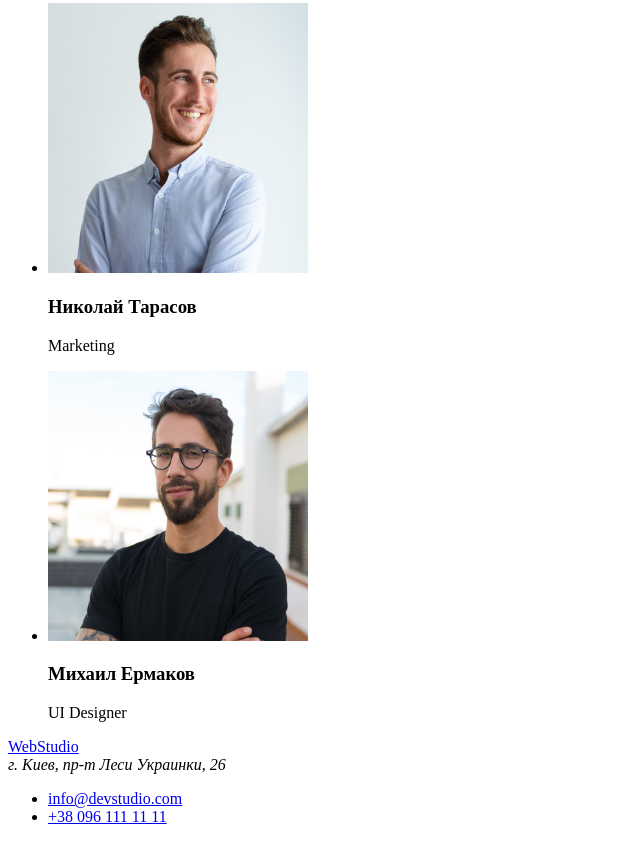
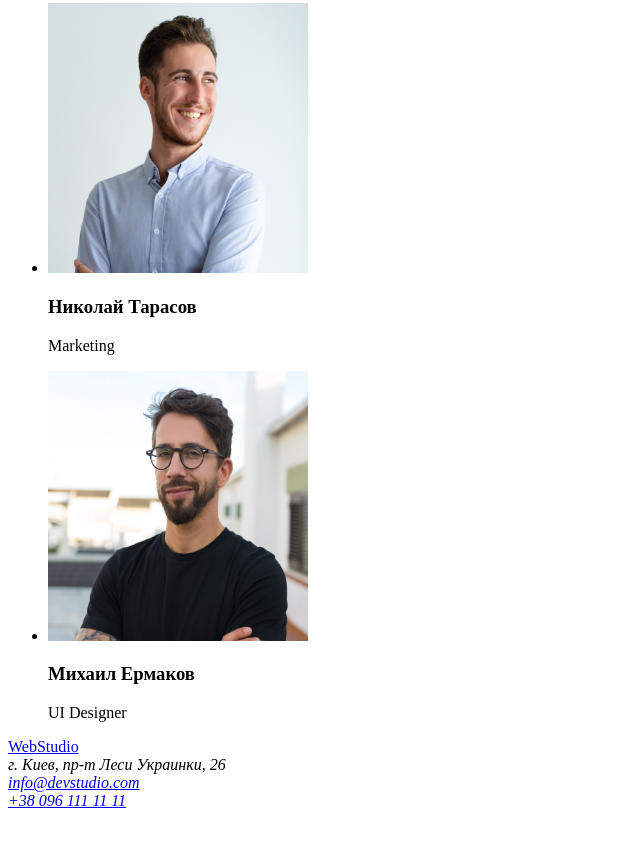
Before and after one commit to badkidonaquest/goit-markup-hw-01, a plain HTML site: page index.html in a window 1280 px wide. Shown: the part 2333-3175 px from the top of the page, without its empty margins (0-640 px from the left). After the commit the page ends 3151 px from the top, so only its background shows below. Drawn offline with Linux system fonts and the light colour scheme.

Commit message:
footer changes

```diff
--- a/index.html
+++ b/index.html
@@ -163,11 +163,11 @@
 
     <footer>
       <a href="/">WebStudio</a>
-      <address>г. Киев, пр-т Леси Украинки, 26</address>
-      <ul>
-        <li><a href="mailto:info@devstudio.com">info@devstudio.com</a></li>
-        <li><a href="tel:+380961111111">+38 096 111 11 11</a></li>
-      </ul>
+      <address>
+        г. Киев, пр-т Леси Украинки, 26 <br />
+        <a href="mailto:info@devstudio.com">info@devstudio.com</a><br />
+        <a href="tel:+380961111111">+38 096 111 11 11</a><br />
+      </address>
     </footer>
   </body>
 </html>
```
